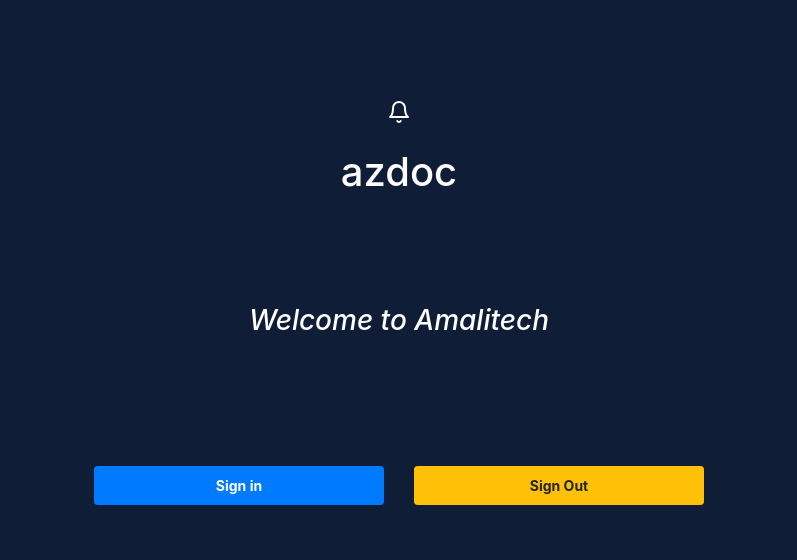
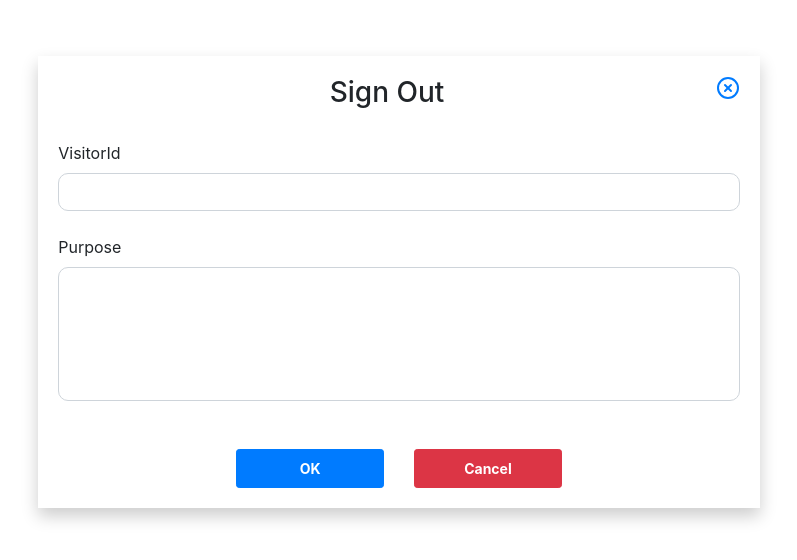
Before and after one commit to Joezy-Azashi/azdoc, a React (Create React App) app in the folder azdoc/: page /signout in a window 1280 px wide. Before the commit this address led to /welcome. Shown: the top 560 px of the page, without its empty margins (241-1038 px from the left). Built offline with nearby package versions, Linux system fonts and the light colour scheme.

Commit message:
signout form (MVP)

```diff
--- a/azdoc/src/pages/MainRoutes.js
+++ b/azdoc/src/pages/MainRoutes.js
@@ -2,6 +2,7 @@
 import Welcome from './welcome';
 import Categorypage from './categorypage';
 import Visitor from './forms/visitorform';
+import Signout from "./forms/signoutform";
 import {Switch, Route, Redirect} from 'react-router-dom';
 
 
@@ -16,6 +17,7 @@
                     <Route path="/category/businessform" component={()=><Visitor name="Business Form" />} />
                     <Route path="/category/contractorform" component={()=><Visitor name="Contractor Form" />} />
                     <Route path="/category/deliveryform" component={()=><Visitor name="Delivery Form" />} />
+                    <Route path="/signout" component={Signout} />
                     <Redirect to='./welcome' />
                 </Switch>
             </div>
--- a/azdoc/src/pages/forms/signoutform.js
+++ b/azdoc/src/pages/forms/signoutform.js
@@ -0,0 +1,53 @@
+import React from 'react';
+import * as fe from 'react-feather';
+import {Link} from 'react-router-dom';
+
+export default function Signout(props){
+    return(
+        <div>
+            <div className="container">
+            <div className="mainform">
+                <div>
+                <Link to="/">
+                    <fe.XCircle className="mb-2" style={{float: "right"}}/>
+                    </Link>
+                </div>
+                  <div>
+                    <h3 className="">
+                      Sign Out
+                    </h3>
+                  </div>
+                  <br />
+                <form>
+                <div className="row">
+                <div className="col-md-12 mb-4">
+                            <label>VisitorId</label><br/>
+                            <input type="text" className="form-control nameinput"/>
+                          </div>
+                </div>
+                <div className="row">
+                    <div className="col-md-12">
+                        <label>Purpose</label><br/>
+                        <textarea
+                        rows="5"
+                        type="text" className="form-control nameinput formtextarea"/>
+                    </div>
+                </div>
+                <div className="row justify-content-center mt-5">
+                    <div class="btn-group col-12 col-sm-3 align-self-center okbtn" role="group" id="reserveButton"  >
+                        <a role="button" class="btn btn-primary btn-block btn-sm nav-link font-weight-bold ">
+                        OK
+                         </a>
+                    </div>
+                    <div class="btn-group col-12 col-sm-3 align-self-center" role="group" id="reserveButton"  >
+                        <a href="/" role="button" class="btn btn-danger btn-block btn-sm nav-link font-weight-bold ">
+                        Cancel
+                        </a>
+                    </div>
+                  </div>
+            </form>
+        </div>
+    </div>
+</div>
+    )
+}
--- a/azdoc/src/pages/forms/visitorform.js
+++ b/azdoc/src/pages/forms/visitorform.js
@@ -13,15 +13,26 @@
                     </Link>
                 </div>
                   <div>
-                    <h3 className="">
+                    <h3>
                       {props.name}
                     </h3>
                   </div>
                   <br />
                   <form>
+                  <div className="row">
+                          <div className="col-md-6 mb-4">
+                            <label>First Name</label><br/>
+                            <input type="text" className="form-control nameinput"/>
+                          </div>
+
+                          <div className="col-md-6">
+                          <label>Last Name</label><br/>
+                            <input type="text" className="form-control nameinput"/>
+                          </div>
+                      </div>
                       <div className="row">
                           <div className="col-md-6 mb-4">
-                            <label>Name</label><br/>
+                            <label>VisitorId</label><br/>
                             <input type="text" className="form-control nameinput"/>
                           </div>
 
--- a/azdoc/src/pages/welcome.js
+++ b/azdoc/src/pages/welcome.js
@@ -18,7 +18,7 @@
                     </a>
                 </div>
                 <div class="btn-group col-12 col-sm-3 align-self-center okbtn" role="group" id="reserveButton"  >
-                    <a role="button" class="btn btn-warning btn-block btn-sm nav-link font-weight-bold ">
+                    <a href="/signout" role="button" class="btn btn-warning btn-block btn-sm nav-link font-weight-bold ">
                         Sign Out
                     </a>
                 </div>
```
Also changed, not shown: 1 other file (tests, documents, lock files or other folders).
